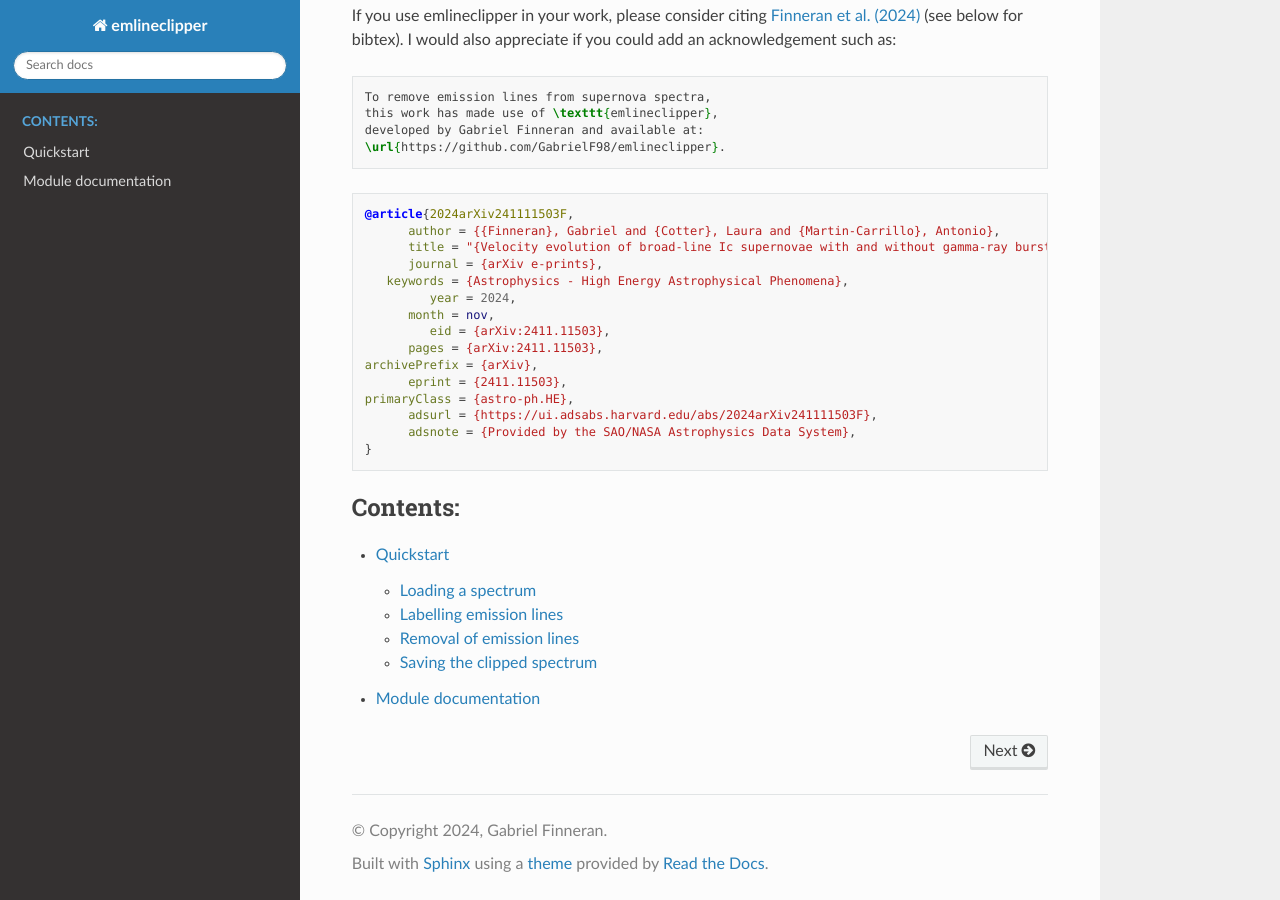
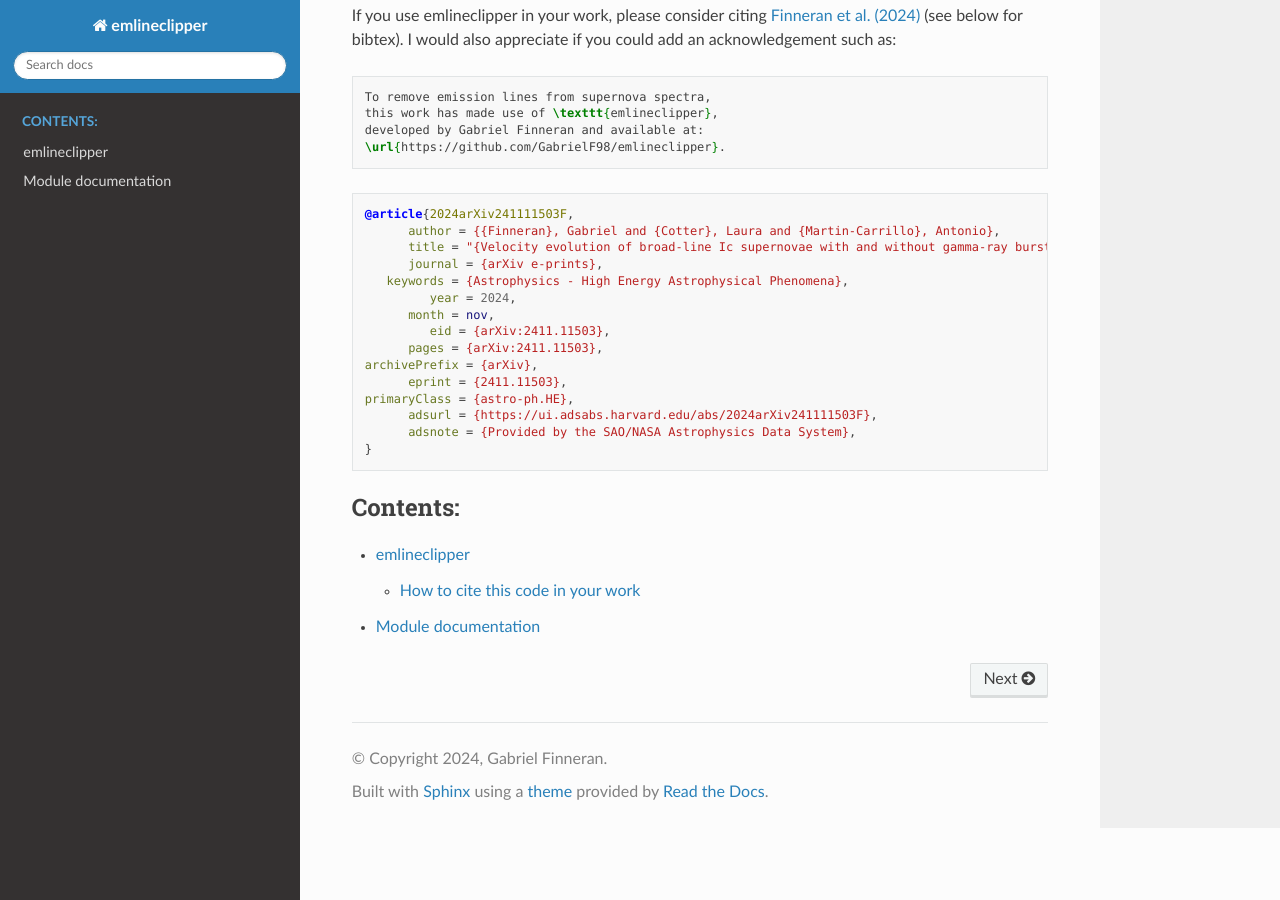
Before and after one commit to GabrielF98/emlineclipper, a Sphinx documentation site: the page built from docs/index.rst, in a window 1280 px wide and 900 px high, scrolled down 1637 px. Built offline with Sphinx 7.4.7 and the Read the Docs theme 3.1.0, drawn with Linux system fonts in a browser that asks for light colours; some of the changed lines change nothing that is shown.

Commit message:
Update example.rst
Added reference to the real docs location.

```diff
--- a/docs/example.rst
+++ b/docs/example.rst
@@ -1,83 +1,55 @@
-Quickstart
-==========
+emlineclipper
+===========================
 
-This tutorial uses a spectrum of SN1997ef (WISeREP). This spectrum can be downloaded :download:`here <_static/1997ef_1998-01-28_00-00-00_Lick-3m_KAST_SUSPECT.dat>`
+.. |GitHub Release| image:: https://img.shields.io/github/v/release/GabrielF98/emlineclipper?color=teal
+   :alt: GitHub Release
 
-The spectrum has the following layout:
+.. |Publish with PyPI| image:: https://github.com/GabrielF98/emlineclipper/actions/workflows/python-publish.yml/badge.svg
+   :target: https://github.com/GabrielF98/emlineclipper/actions/workflows/python-publish.yml
+   :alt: Publish with PyPI
 
-.. code-block:: texttt
+|GitHub Release| |Publish with PyPI|
 
-    wave,flux,flux_err
-    3280,0.0168468002229929,
-    3281,0.0313779003918171,
-    3282,0.0459089986979961,
+Python library to clip emission lines in supernova spectra. Developed by Gabriel Finneran at University College Dublin, Ireland.
 
-Loading a spectrum
-------------------
-The code takes a spectrum from the user and plots it.
-Here is an example code showing how to input a spectrum using pandas.
-We extract the wavelength and flux.
+A brief description of the tool is given here. Full documentation is available at `readthedocs <https://emlineclipper.readthedocs.io/en/latest/>`_. Further information may be found in `Finneran et al. (2024) <https://arxiv.org/abs/2411.11503>`_ (see below for how to cite this work!).
 
-.. code-block:: Python
+The source code can be found on `GitHub <https://github.com/GabrielF98/emlineclipper>`_. Issues can be logged `here <https://github.com/GabrielF98/emlineclipper/issues>`_.
 
-    data = pd.read_csv("1997ef_1998-01-28_00-00-00_Lick-3m_KAST_SUSPECT.dat", sep=",")
-    wlen = data["wave"].to_numpy()
-    flux = data["flux"].to_numpy()
+You can also contact me at `by email <mailto:gabfin15@gmail.com>`_.
 
-Labelling emission lines
-------------------------
-
-This code allows emission lines to be labelled.
-
-.. code-block:: Python
-
-    emlines = define_regions(wlen, flux)
-
-The code will surface a plot of the spectrum, then ask the user to double click the plot on either side of any emission lines they wish to remove.
-On each click, a line is drawn.
-Every pair of clicks is assumed to bracket a line that needs to be removed, these are called bounding lines.
-Groups of emission lines can be bounded using just two bounding lines, provided they are sufficiently close (a couple of samples apart).
-
-
-Removal of emission lines
--------------------------
-The following code is used to remove emission lines.
-
-.. code-block:: Python
-
-    flux_clipd = clip_lines(wlen, flux, emlines)
-
-The code then iterates over each pair of bounding lines. The code selects a chunk of the input flux array +/-100 Å away from the lower/upper bounding lines by default.
-
-Values within the bounding lines in this chunk are removed before performing a spline fit to the flux (with 5 knots by default). If other user-defined emission lines are present in the fitting window, they are removed as well.
-
-Within the chunk, residuals between the spline and the original spectrum outside the bounding lines are computed. The mean and standard deviation of the difference array is calculated. This is used to resample the spectrum by adding noise to the spline between the bounding lines.
-
-This is performed iteratively from the blue end of the spectrum for each pair of bounding lines.
-
-The code returns the array of flux with the emission lines removed and resampled using the uncertainty arrays generated during fitting.
-
-**Note** If desired, it is possible to supply the emission lines as a list. The length of the list must be even, and the values must be within the wavelength range.
-
-**Note:** Even when a line has been fit, the code performs the next for the next line on the original spectrum, i.e. without removing the previously fit line.
-
-.. image:: _static/example1.png
+.. image:: docs/_static/example.png
   :width: 794
   :alt: Example of emission line removal.
 
+.. image:: docs/_static/example1.png
+   :width: 794
+   :alt: Example of emission line removal.
+
 Spectra of SN1997ef from the Weizmann Interactive Supernova Data Repository `WISeREP <https://www.wiserep.org/object/4567>`_.
 
+How to cite this code in your work
+----------------------------------
+If you use emlineclipper in your work, please consider citing `Finneran et al. (2024) <https://arxiv.org/abs/2411.11503>`_ (see below for bibtex). I would also appreciate if you could add an acknowledgement such as:
 
-Saving the clipped spectrum
----------------------------
+.. code-block:: latex
 
-.. code-block:: Python
+   To remove emission lines from supernova spectra, this work has made use of \texttt{emlineclipper}, developed by Gabriel Finneran and available at: \url{https://github.com/GabrielF98/emlineclipper}.
 
-    data.loc[:, "flux_clipd"] = flux_clipd
+.. code-block:: bibtex
 
-    data.to_csv(
-        "1997ef_1998-01-28_00-00-00_Lick-3m_KAST_SUSPECT_clipd.dat",
-        sep=",",
-        na_rep="",
-        index=False,
-    )
+   @article{2024arXiv241111503F,
+         author = {{Finneran}, Gabriel and {Cotter}, Laura and {Martin-Carrillo}, Antonio},
+         title = "{Velocity evolution of broad-line Ic supernovae with and without gamma-ray bursts}",
+         journal = {arXiv e-prints},
+      keywords = {Astrophysics - High Energy Astrophysical Phenomena},
+            year = 2024,
+         month = nov,
+            eid = {arXiv:2411.11503},
+         pages = {arXiv:2411.11503},
+   archivePrefix = {arXiv},
+         eprint = {2411.11503},
+   primaryClass = {astro-ph.HE},
+         adsurl = {https://ui.adsabs.harvard.edu/abs/2024arXiv241111503F},
+         adsnote = {Provided by the SAO/NASA Astrophysics Data System},
+   }
```
